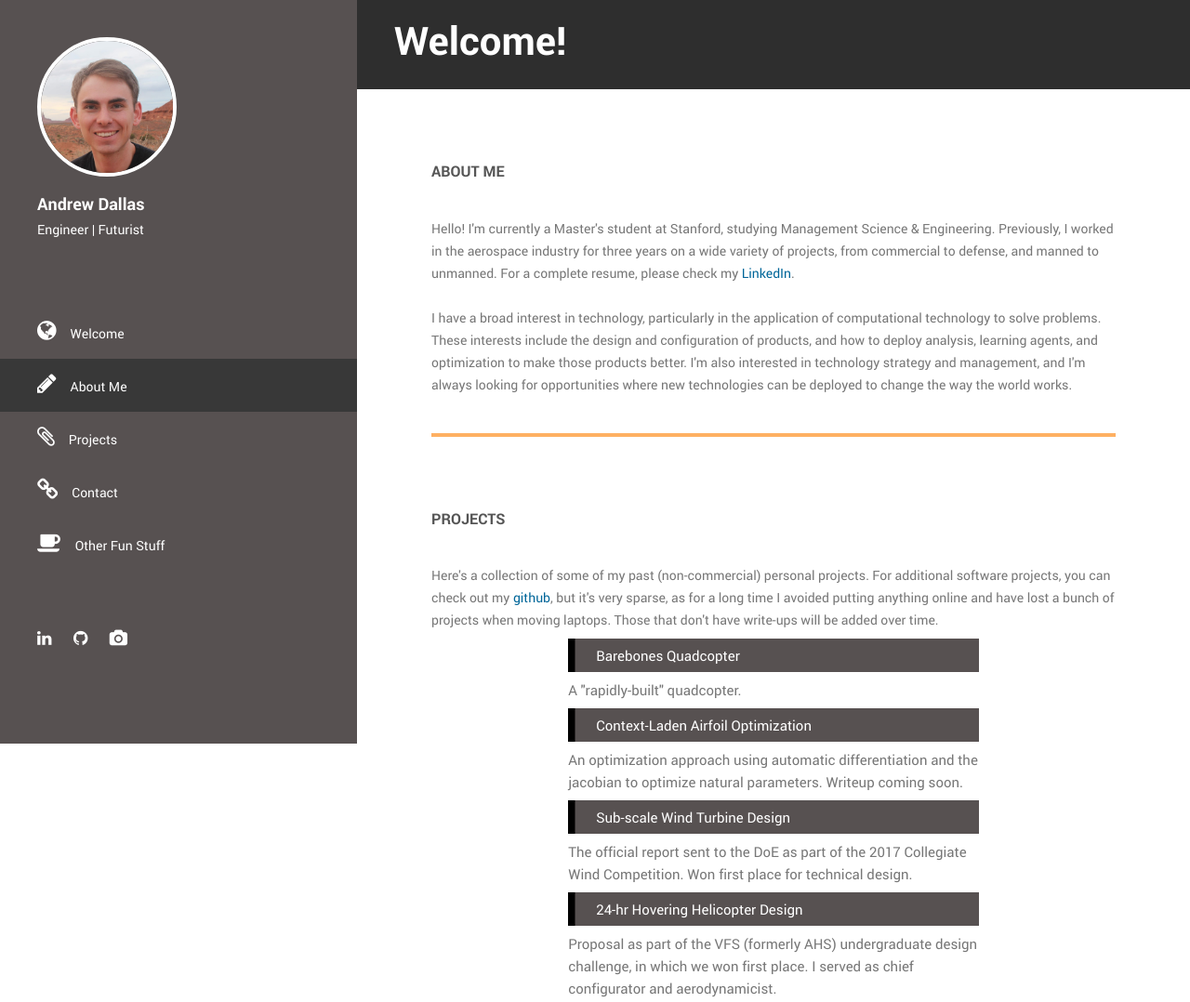
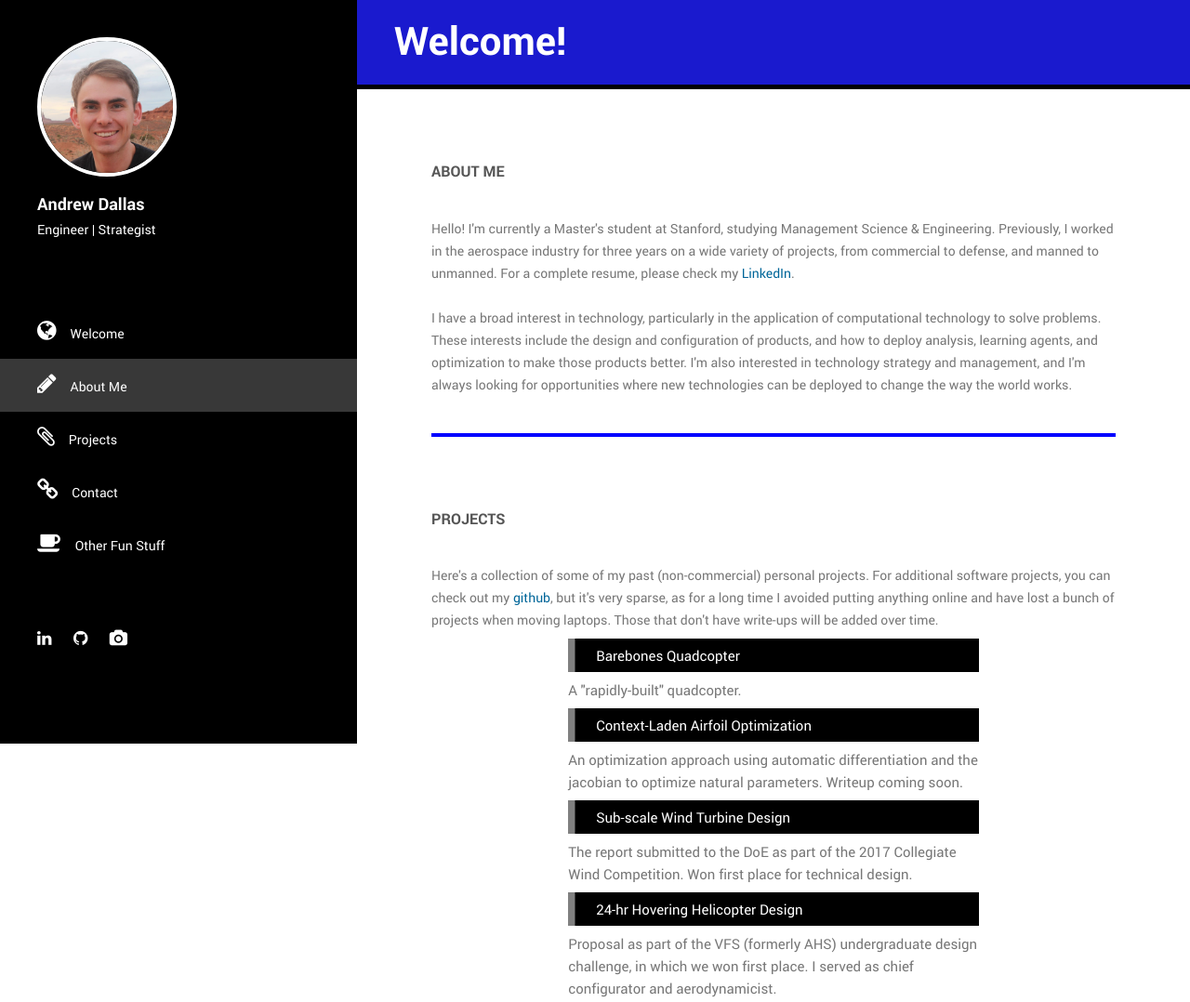
Before and after one commit to a-dallas/a-dallas.github.io, a plain HTML site: page index.html in a window 1280 px wide. Shown: the top 1078 px of the page at 93% size. Drawn offline with Linux system fonts and the light colour scheme.

Commit message:
Updating colors and pictures

```diff
--- a/css/templatemo-style.css
+++ b/css/templatemo-style.css
@@ -280,7 +280,7 @@ hr {
   border: 0;
   width: 100%;
   height: 4px;
-  background: #FEB062;
+  background: blue;
   margin-top: 40px;
   margin-bottom: 0;
 }
@@ -302,7 +302,7 @@ ul.square {
   width: 23%;
   height: 100%;
   position: fixed;
-  background-color: #575151;
+  background-color: #000000;
   color: white;
   overflow-y: hidden;
 }
@@ -459,9 +459,10 @@ h3.profile-title {
   position: absolute;
   width: 100%;
   height: 100%;
-  background: rgba(46, 46, 46, 1.0);
+  background: rgba(26, 26, 206, 1.0);
   top: 0;
   left: 0;
+  border-bottom: 5px solid black;
   z-index: 3;
 }
 
@@ -511,7 +512,7 @@ h3.profile-title {
   position: relative;
   display: block;
   margin: .5em 0;
-  background: #575151;
+  background: black;
   color: white;
   text-decoration: none;
 }
@@ -520,7 +521,7 @@ h3.profile-title {
   display: block;
   padding: .4em .4em .4em 2em;
   *padding: .4em;
-  background: #575151;
+  background: black;
   color: white;
   text-decoration: none;
 }
@@ -529,16 +530,16 @@ h3.profile-title {
   display: block;
   padding: .4em .4em .4em 2em;
   *padding: .4em;
-  background: #575151;
+  background: black;
   color: white;
   text-decoration: none;
-  box-shadow:inset 0.5em 0 black;
+  box-shadow:inset 0.5em 0 grey;
   -webkit-transition: box-shadow 1s; /* For Safari 3.1 to 6.0 */
   transition: box-shadow 1s;
 }
 
 .list-type4 a:hover{
-  box-shadow:inset 1.5em 0 black;
+  box-shadow:inset 1.5em 0 grey;
 }
 
 .projects-holder {
--- a/index.html
+++ b/index.html
@@ -60,7 +60,7 @@
                     <img src="img/Profile.jpeg" alt="">
                 </div>
                 <h3 class="profile-title">Andrew Dallas</h3>
-                <p class="profile-description">Engineer | Futurist</p>
+                <p class="profile-description">Engineer | Strategist</p>
             </div> <!-- top-section -->
             <div class="main-navigation">
                 <ul class="navigation">
@@ -139,7 +139,7 @@
                             <li><a href="https://github.com/a-dallas/NaturalAirfoilOptimization2D">Context-Laden Airfoil Optimization</a></li>
                             An optimization approach using automatic differentiation and the jacobian to optimize natural parameters. Writeup coming soon.
                             <li><a href="https://www.energy.gov/sites/prod/files/2017/04/f34/UMD_Report_2017-04-05.pdf">Sub-scale Wind Turbine Design</a></li>
-                            The official report sent to the DoE as part of the 2017 Collegiate Wind Competition. Won first place for technical design.
+                            The report submitted to the DoE as part of the 2017 Collegiate Wind Competition. Won first place for technical design.
                             <li><a href="http://vfs.umd.edu/assets/downloads/2017_Chezoia.pdf">24-hr Hovering Helicopter Design</a></li>
                             Proposal as part of the VFS (formerly AHS) undergraduate design challenge, in which we won first place. I served
                             as chief configurator and aerodynamicist.
```
Also changed, not shown: img/C17.jpg, img/Deer.jpeg, img/Rainier.jpeg, img/Sedona.jpg, img/SnowLake.jpg.
